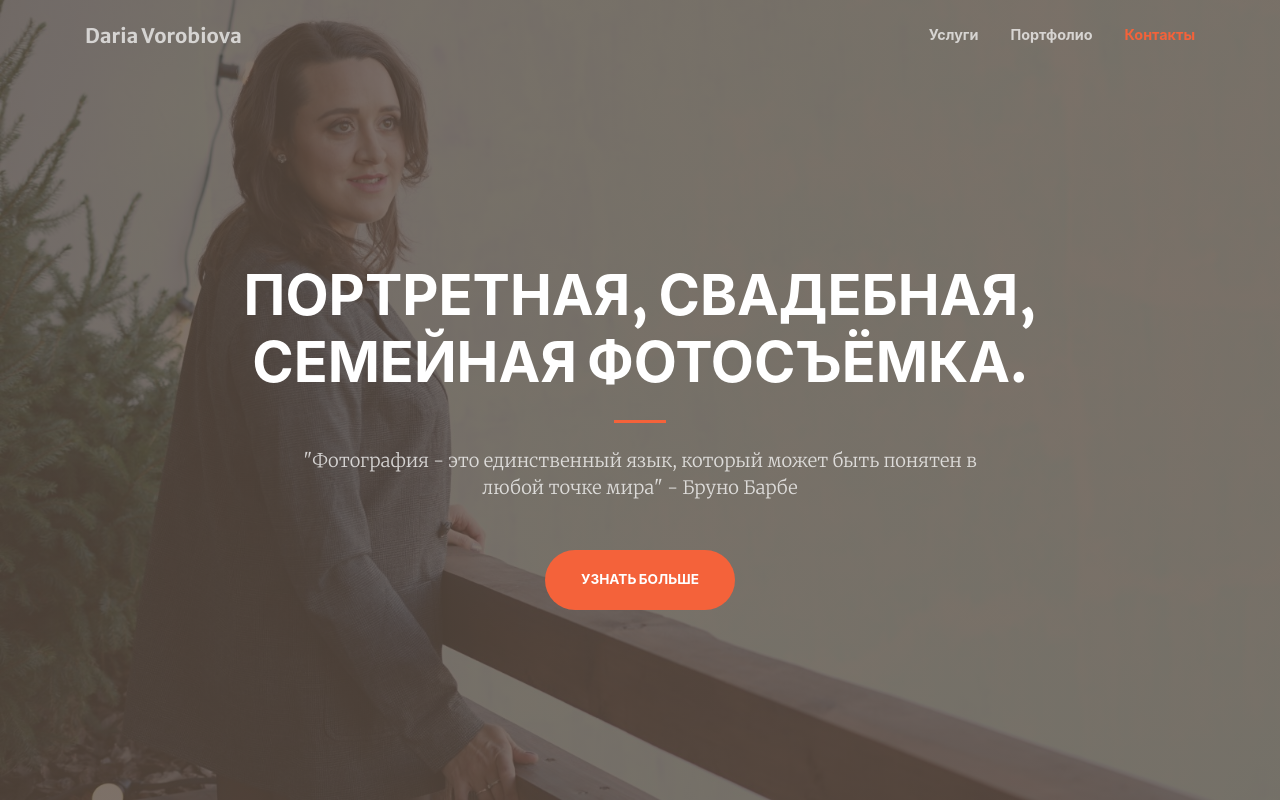
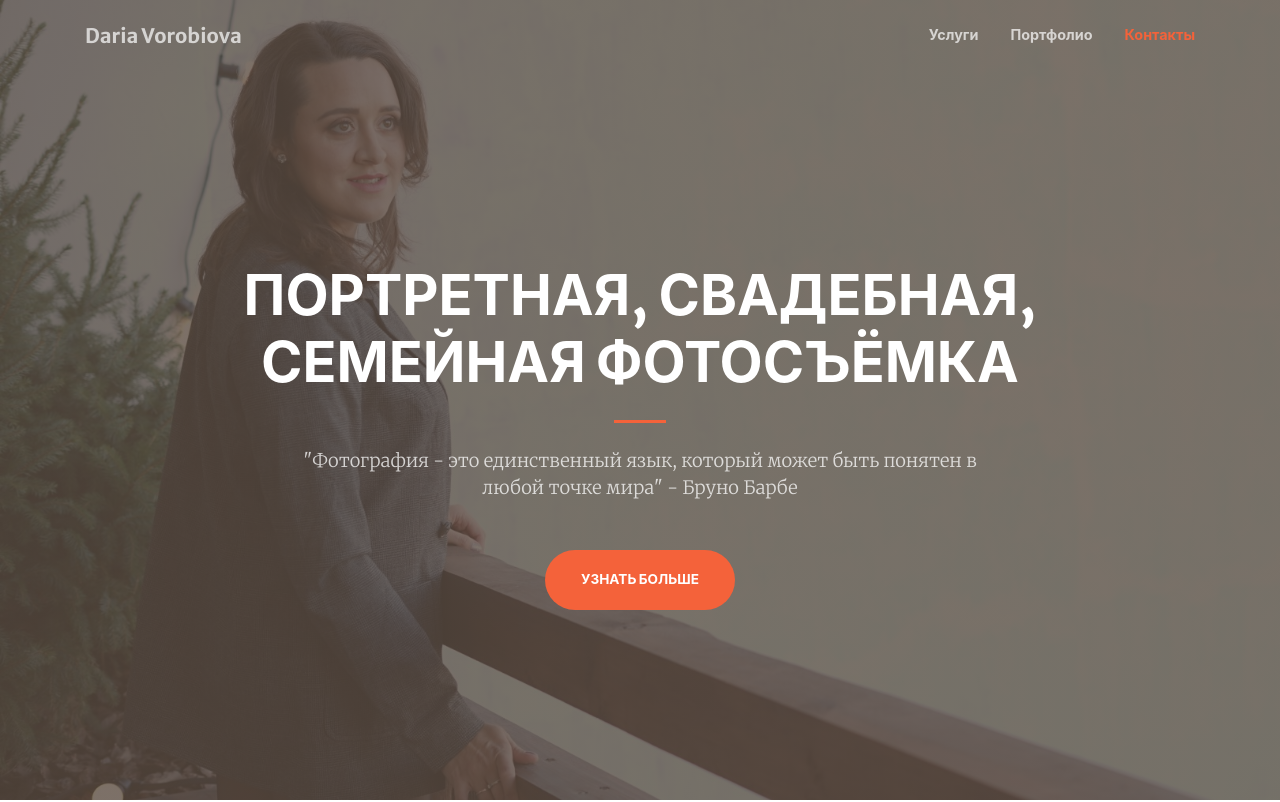
Before and after one commit to Eretic/daria_vorobiova_ph, a website with bundled scripts: page index.html in a window 1280 px wide. Shown: the top 802 px of the page. Built offline with nearby package versions, Linux system fonts and the light colour scheme.

```diff
--- a/index.html
+++ b/index.html
@@ -55,7 +55,7 @@
     <div class="container h-100">
       <div class="row h-100 align-items-center justify-content-center text-center">
         <div class="col-lg-10 align-self-end">
-          <h1 class="text-uppercase text-white font-weight-bold">Портретная, свадебная, семейная фотосъёмка.</h1>
+          <h1 class="text-uppercase text-white font-weight-bold">Портретная, свадебная, семейная фотосъёмка</h1>
           <hr class="divider my-4">
         </div>
         <div class="col-lg-8 align-self-baseline">
```
